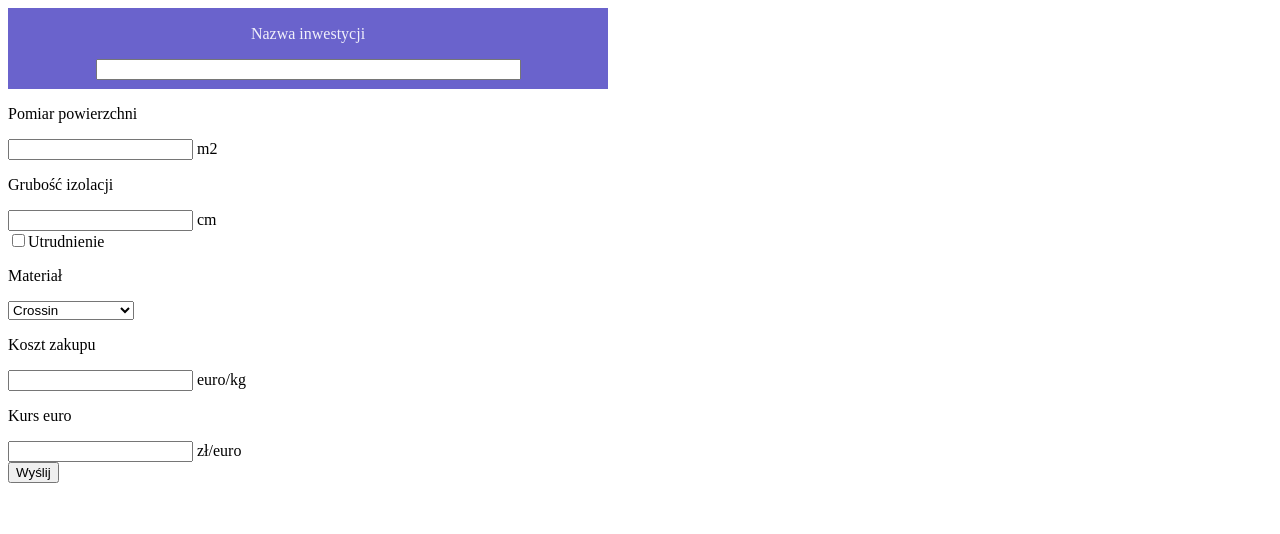
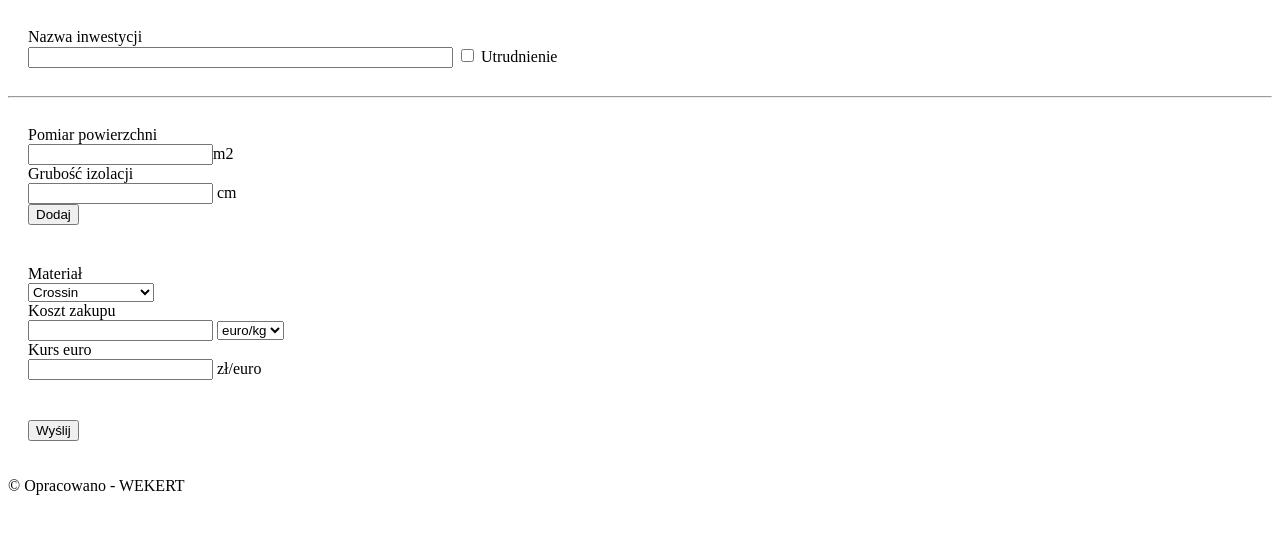
Before and after one commit to RobinsonRM/Wekert, a PHP site: page /indexRM.html in a window 1280 px wide. Shown: the top 534 px of the page. Run offline with PHP 8.4, Linux system fonts and the light colour scheme.

Commit message:
Kolejne zmiany - html

```diff
--- a/indexRM.html
+++ b/indexRM.html
@@ -3,40 +3,68 @@
 <head>
     <meta charset="utf-8" />
     <meta http-equiv="X-UA-Compatible" content="IE=edge">
-    <title>Page Title</title>
+    <title>Wekert</title>
     <meta name="viewport" content="width=device-width, initial-scale=1">
     <link rel="stylesheet" type="text/css" href="mainRM.css">
     <script src="main.js"></script>
 </head>
 <body>
-    <form action="" method="">
-    <div class="WprowadzanieDanych">
+
+    <header>
+
+        <section>
             <div class="NazwaInwestycji">
-            <p>Nazwa inwestycji</p>
+                <form action="indexRM.html">
+                    <label for="WprInwestycji">Nazwa inwestycji</label><br>
                     <input type="text" name="WprInwestycji" size="50">
+                    <input type="checkbox" name="komplikacja" value="Skomplikowany">
+                    <label for="komplikacja">Utrudnienie</label>
+                </form>
             </div>
+        </section>
+
+        <hr>
+
+        <section>
             <div class="PowierzchniaGrubosc">
-            <p>Pomiar powierzchni</p>
-            <input type="text" name = "Powierzchnia"> m2<br>
-            <p>Grubość izolacji</p>
-            <input type="text" name ="Grubosc"> cm<br>
-            <input type="checkbox" name="komplikacja" value="Skomplikowany">Utrudnienie<br>
+                <form action="indexRM.html">
+                    <label for="Powierzchnia">Pomiar powierzchni</label><br>
+                    <input type="text" name = "Powierzchnia"><label>m2</label><br>
+                    <label for="Grubosc">Grubość izolacji</label><br>
+                    <input type="text" name ="Grubosc"><label for="Grubosc"> cm</label><br>
+                    <button>Dodaj</button>
+                </form>
             </div>
+        </section>
+
+        <section>
             <div class="MaterialZakupKurs">
-            <P>Materiał</P>
-            <select name="material" size="1">
+                <form action="indexRM.html">
+                    <label for="material">Materiał</label><br>
+                    <select name="material" id="a1">
                         <option>Crossin</option>
                         <option>Ekoprodur S0310</option>
                         <option>AlmaColor</option>
-            </select>
-            <p>Koszt zakupu</p>
-            <input type="text" name = "KosztZakupu"> euro/kg<br>
-            <p>Kurs euro</p>
-            <input type="text" name = "KursEuro"> zł/euro<br>
+                    </select><br>
+                    <label for="KosztZakupu">Koszt zakupu</label><br>
+                    <input type="text" name = "KosztZakupu">
+                        <select name="waluta" id="a2">
+                            <option>euro/kg</loption>
+                            <option>zł/kg</option>
+                        </select><br>
+                    <label for="KursRuro">Kurs euro</label><br>
+                    <input type="text" name = "KursEuro"> <label> zł/euro</label>
+                </form>
             </div>
-        <input type="submit" name ="wyslij" value="Wyślij">
-    </div>
-    </form>
+        </section>
+
+        <input class="przycisk" type="submit" name ="wyslij" value="Wyślij">
+
+    </header>
+
+    <footer>
+        <p>&copy; Opracowano - WEKERT</p>
+    </footer>
 
 </body>
 </html>
--- a/mainRM.css
+++ b/mainRM.css
@@ -1,11 +1,28 @@
 .NazwaInwestycji {
+  padding: 20px;
+}
+
+.PowierzchniaGrubosc {
+  padding: 20px;
+}
+
+.MaterialZakupKurs {
+  padding: 20px;
+}
+
+.przycisk {
+  margin: 20px;
+}
+
+
+/*.heder {
     background: rgb(106, 99, 204);
-     height: 80px;
-     width: 600px;
+    height: 80px;
+    width: 700px;
      text-align: center;
      justify-content: center;
      align-items: center;
      color: hsla(0,0%,100%,.9);
-     padding-top: 1px;
+     padding: 40px;
 
-}
+}*/
```
Lines whose indentation alone changed are shown as unchanged.
